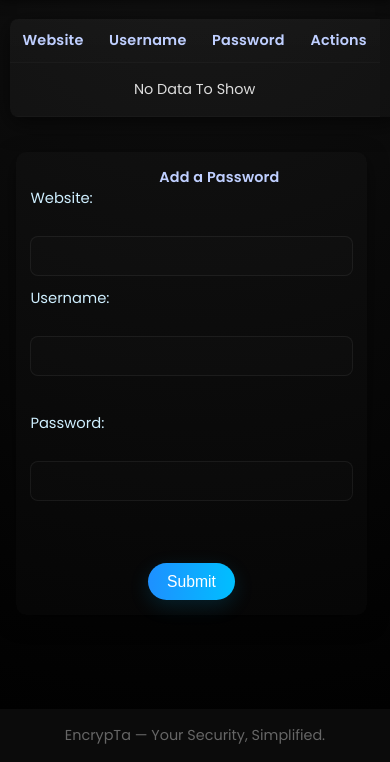
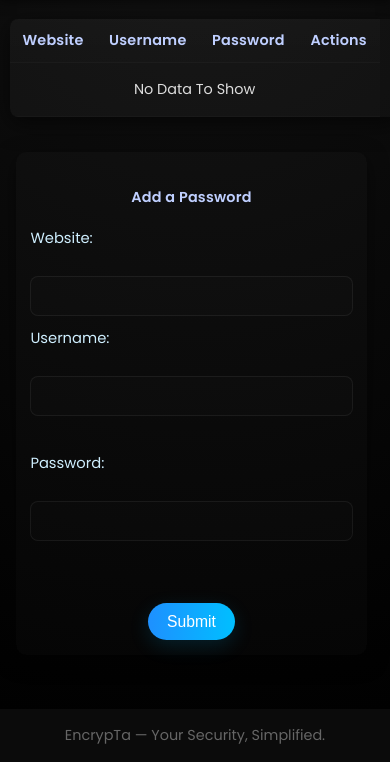
Before and after one commit to IlyasSiddiqui11/EncrypTa---Password-Manager, a plain HTML site: page vault.html in a window 390 px wide. Shown: the part 82-844 px from the top of the page. Drawn offline with Linux system fonts and the light colour scheme.

Commit message:
Changed form's alignment

```diff
--- a/style.css
+++ b/style.css
@@ -212,7 +212,11 @@ input[type="password"]:focus {
 }
 
 #add-pass{
-    margin-left: 40%;
+    display: block;
+    width: 100%;
+    max-width: 700px; /* match form/table width if desired */
+    margin: 20px auto; /* centers horizontally on all screen sizes */
+    text-align: center;
     font-weight: 600;
     color: #bfcfff;
     letter-spacing: 0.2px;
@@ -230,13 +234,17 @@ input[type="password"]:focus {
         border-radius: 8px;
     }
 
-    #add-pass{
-    margin-left: 40%;
+#add-pass{
+    display: block;
+    width: 100%;
+    max-width: 700px; /* match form/table width if desired */
+    margin: 20px auto; /* centers horizontally on all screen sizes */
+    text-align: center;
     font-weight: 600;
     color: #bfcfff;
     letter-spacing: 0.2px;
     font-size: 0.9rem;
-    }
+}
 
     .vault-table th,
     .vault-table td {
@@ -407,11 +415,15 @@ input[type="password"]:focus {
         padding: 0.9rem;
     }
 
-    #add-pass{
-    margin-left: 40%;
+#add-pass{
+    display: block;
+    width: 100%;
+    max-width: 700px;
+    margin: 20px auto;
+    text-align: center;
     font-weight: 600;
     color: #bfcfff;
     letter-spacing: 0.2px;
     font-size: 0.9rem;
-    }
 }
+}
```
